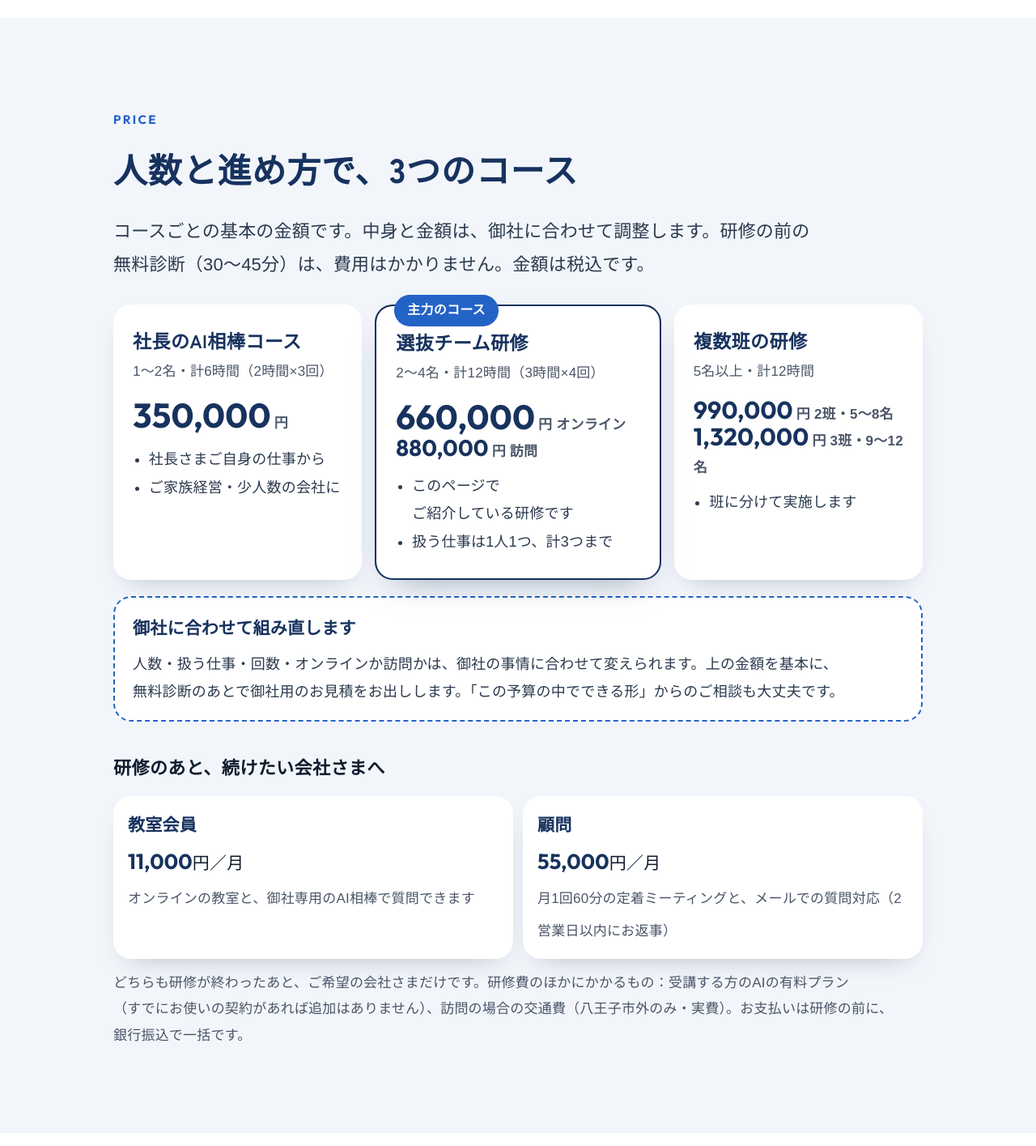
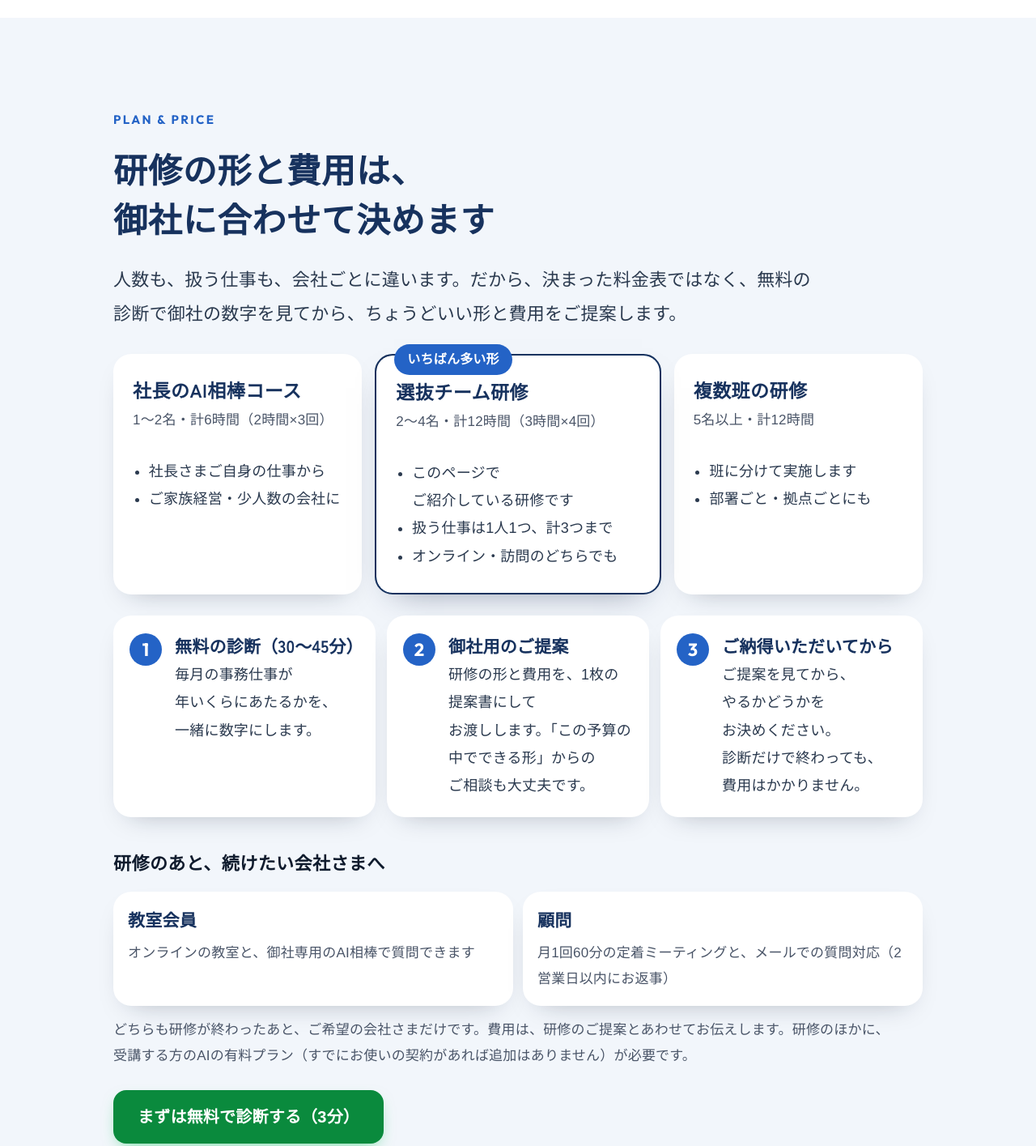
Before and after one commit to mm738966m-boop/agile-os, a plain HTML site: page ai/index.html in a window 1280 px wide. Shown: the part 4540-5955 px from the top of the page at 81% size. Drawn offline with Linux system fonts and the light colour scheme; a web font is replaced by a local one.

Commit message:
AI実装研修の案内ページ：費用はご相談のうえで決める形に（金額の表示をやめる）
Co-Authored-By: Claude Opus 5.5 <noreply@anthropic.com>

```diff
--- a/ai/index.html
+++ b/ai/index.html
@@ -357,6 +357,14 @@ body:has(.dash){background:var(--panel)}
 .top p,.dash p{animation:up .9s .2s cubic-bezier(.2,.8,.2,1) both}
 @media(prefers-reduced-motion:reduce){.top::after,.dash::after,.top h1,.dash h1,.top p,.dash p{animation:none}}
 
+.flow3{list-style:none;padding:0;margin:26px 0 0;display:grid;gap:14px;counter-reset:f}
+@media(min-width:900px){.flow3{grid-template-columns:repeat(3,1fr)}}
+.flow3 li{counter-increment:f;background:#fff;border-radius:var(--r);box-shadow:var(--sh);padding:22px 22px 22px 76px;position:relative}
+.flow3 li::before{content:counter(f);position:absolute;left:20px;top:22px;width:40px;height:40px;border-radius:50%;background:var(--sky);color:#fff;font-family:var(--latin);font-weight:700;font-size:22px;display:grid;place-items:center}
+.flow3 b{display:block;font-family:var(--serif);font-size:21px;color:var(--ai);line-height:1.45}
+.flow3 span{display:block;margin-top:4px;font-size:18px;color:var(--ink2)}
+.cont small{display:block;margin-top:4px;font-size:17px}
+
 </style>
 </head>
 <body>
@@ -470,21 +478,26 @@ body:has(.dash){background:var(--panel)}
 
 <section class="sec panel">
   <div class="wrap rv">
-    <span class="eyebrow">Price</span>
-    <h2>人数と進め方で、3つのコース</h2>
-    <p class="lead">コースごとの基本の金額です。中身と金額は、御社に合わせて調整します。研修の前の無料診断（30〜45分）は、費用はかかりません。金額は税込です。</p>
+    <span class="eyebrow">Plan &amp; Price</span>
+    <h2>研修の形と費用は、<br>御社に合わせて決めます</h2>
+    <p class="lead">人数も、扱う仕事も、会社ごとに違います。だから、決まった料金表ではなく、無料の診断で御社の数字を見てから、ちょうどいい形と費用をご提案します。</p>
     <div class="price">
-      <article><h3>社長のAI相棒コース</h3><p class="who">1〜2名・計6時間（2時間×3回）</p><div class="yen num">350,000<small>円</small></div><ul><li>社長さまご自身の仕事から</li><li>ご家族経営・少人数の会社に</li></ul></article>
-      <article class="main"><span class="badge">主力のコース</span><h3>選抜チーム研修</h3><p class="who">2〜4名・計12時間（3時間×4回）</p><div class="yen num">660,000<small>円 オンライン</small></div><div class="yen num" style="font-size:28px">880,000<small>円 訪問</small></div><ul><li>このページでご紹介している研修です</li><li>扱う仕事は1人1つ、計3つまで</li></ul></article>
-      <article><h3>複数班の研修</h3><p class="who">5名以上・計12時間</p><div class="yen num" style="font-size:30px">990,000<small>円 2班・5〜8名</small></div><div class="yen num" style="font-size:30px">1,320,000<small>円 3班・9〜12名</small></div><ul><li>班に分けて実施します</li></ul></article>
+      <article><h3>社長のAI相棒コース</h3><p class="who">1〜2名・計6時間（2時間×3回）</p><ul><li>社長さまご自身の仕事から</li><li>ご家族経営・少人数の会社に</li></ul></article>
+      <article class="main"><span class="badge">いちばん多い形</span><h3>選抜チーム研修</h3><p class="who">2〜4名・計12時間（3時間×4回）</p><ul><li>このページでご紹介している研修です</li><li>扱う仕事は1人1つ、計3つまで</li><li>オンライン・訪問のどちらでも</li></ul></article>
+      <article><h3>複数班の研修</h3><p class="who">5名以上・計12時間</p><ul><li>班に分けて実施します</li><li>部署ごと・拠点ごとにも</li></ul></article>
     </div>
-    <div class="adjust"><b>御社に合わせて組み直します</b><p>人数・扱う仕事・回数・オンラインか訪問かは、御社の事情に合わせて変えられます。上の金額を基本に、無料診断のあとで御社用のお見積をお出しします。「この予算の中でできる形」からのご相談も大丈夫です。</p></div>
+    <ol class="flow3">
+      <li><b>無料の診断（30〜45分）</b><span>毎月の事務仕事が年いくらにあたるかを、一緒に数字にします。</span></li>
+      <li><b>御社用のご提案</b><span>研修の形と費用を、1枚の提案書にしてお渡しします。「この予算の中でできる形」からのご相談も大丈夫です。</span></li>
+      <li><b>ご納得いただいてから</b><span>ご提案を見てから、やるかどうかをお決めください。診断だけで終わっても、費用はかかりません。</span></li>
+    </ol>
     <h3 style="margin-top:40px;font-size:22px">研修のあと、続けたい会社さまへ</h3>
     <div class="cont">
-      <div><b>教室会員</b><span class="num">11,000</span>円／月<br><small class="note">オンラインの教室と、御社専用のAI相棒で質問できます</small></div>
-      <div><b>顧問</b><span class="num">55,000</span>円／月<br><small class="note">月1回60分の定着ミーティングと、メールでの質問対応（2営業日以内にお返事）</small></div>
+      <div><b>教室会員</b><small class="note">オンラインの教室と、御社専用のAI相棒で質問できます</small></div>
+      <div><b>顧問</b><small class="note">月1回60分の定着ミーティングと、メールでの質問対応（2営業日以内にお返事）</small></div>
     </div>
-    <p class="note" style="margin-top:14px">どちらも研修が終わったあと、ご希望の会社さまだけです。研修費のほかにかかるもの：受講する方のAIの有料プラン（すでにお使いの契約があれば追加はありません）、訪問の場合の交通費（八王子市外のみ・実費）。お支払いは研修の前に、銀行振込で一括です。</p>
+    <p class="note" style="margin-top:14px">どちらも研修が終わったあと、ご希望の会社さまだけです。費用は、研修のご提案とあわせてお伝えします。研修のほかに、受講する方のAIの有料プラン（すでにお使いの契約があれば追加はありません）が必要です。</p>
+    <p style="margin-top:26px"><a class="btn" href="./shindan/">まずは無料で診断する（3分）</a></p>
   </div>
 </section>
 
```
Also changed, not shown: ai/shindan/index.html (+8 -0 lines), ai/teian/index.html (+8 -0 lines).
